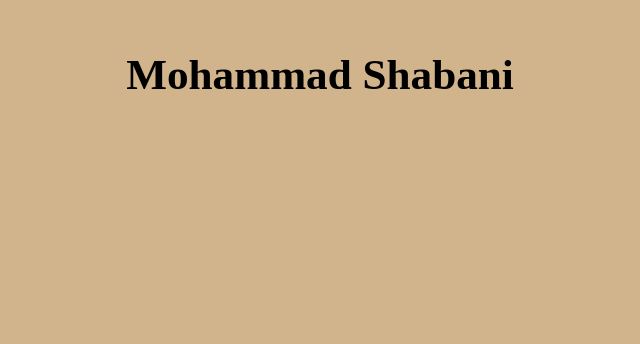
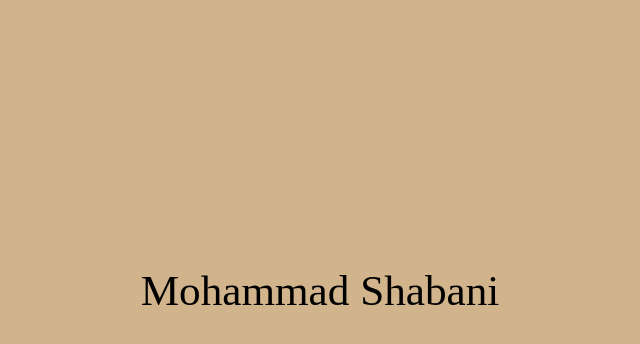
Before and after one commit to shaabaani/mohammad, a plain HTML site: page index.html in a window 1280 px wide. Shown: the part 110-454 px from the top of the page, without its empty margins (320-960 px from the left). Drawn offline with Linux system fonts and the light colour scheme.

Commit message:
Update index.html

```diff
--- a/index.html
+++ b/index.html
@@ -7,18 +7,20 @@
     <style>
         body {
             background-color: #D2B48C; /* Straw color */
+            display: flex;
+            align-items: center;
+            justify-content: center;
+            height: 100vh;
             margin: 0;
-            padding: 0;
-            text-align: center;
         }
 
-        .title {
+        .name {
             font-size: 270%;
-            margin-top: 20vh; /* Adjust the margin-top to center vertically */
         }
     </style>
 </head>
 <body>
-    <h1 class="title">Mohammad Shabani</h1>
+    <div class="name">Mohammad Shabani</div>
 </body>
+<a href="secend-page.html>Go to next page</a>
 </html>
```
